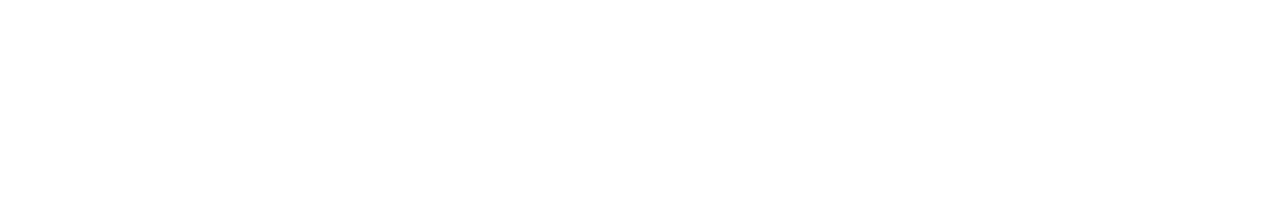
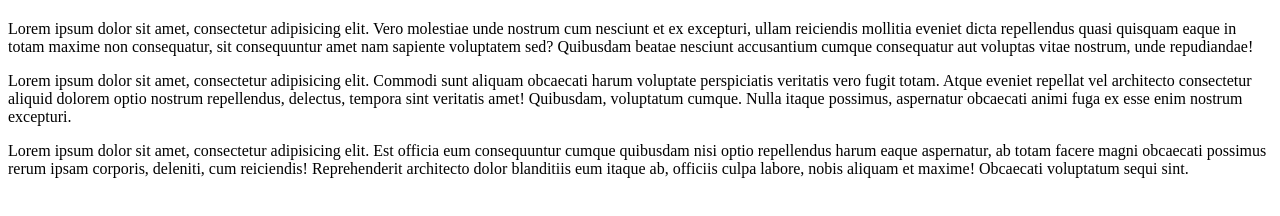
Before and after one commit to DiegoVazgo/Textos-de-apertura-de-Star-Wars, a plain HTML site: page index.html in a window 1280 px wide. Drawn offline with Linux system fonts and the light colour scheme.

Commit message:
Texto random para prueba

```diff
--- a/index.html
+++ b/index.html
@@ -39,9 +39,9 @@
                 <h2 id="titleH2"></h2>
             </div>
             <div class="textoDiv">
-                <p class="texto" id="textoUno"></p>
-                <p class="texto" id="textoDos"></p>
-                <p class="texto" id="textoTres"></p>
+                <p class="texto" id="textoUno">Lorem ipsum dolor sit amet, consectetur adipisicing elit. Vero molestiae unde nostrum cum nesciunt et ex excepturi, ullam reiciendis mollitia eveniet dicta repellendus quasi quisquam eaque in totam maxime non consequatur, sit consequuntur amet nam sapiente voluptatem sed? Quibusdam beatae nesciunt accusantium cumque consequatur aut voluptas vitae nostrum, unde repudiandae!</p>
+                <p class="texto" id="textoDos">Lorem ipsum dolor sit amet, consectetur adipisicing elit. Commodi sunt aliquam obcaecati harum voluptate perspiciatis veritatis vero fugit totam. Atque eveniet repellat vel architecto consectetur aliquid dolorem optio nostrum repellendus, delectus, tempora sint veritatis amet! Quibusdam, voluptatum cumque. Nulla itaque possimus, aspernatur obcaecati animi fuga ex esse enim nostrum excepturi.</p>
+                <p class="texto" id="textoTres">Lorem ipsum dolor sit amet, consectetur adipisicing elit. Est officia eum consequuntur cumque quibusdam nisi optio repellendus harum eaque aspernatur, ab totam facere magni obcaecati possimus rerum ipsam corporis, deleniti, cum reiciendis! Reprehenderit architecto dolor blanditiis eum itaque ab, officiis culpa labore, nobis aliquam et maxime! Obcaecati voluptatum sequi sint.</p>
             </div>
         </main>
 
```
